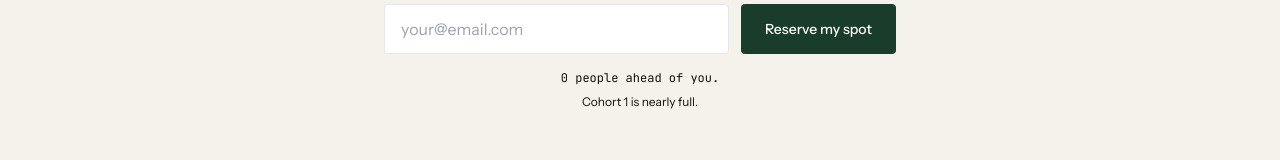
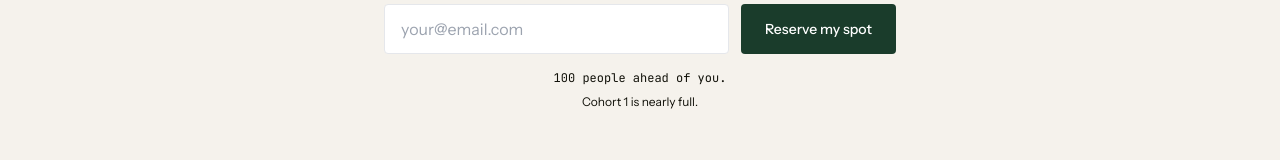
Before and after one commit to linomarrero/calspaces, a Next.js app: page / in a window 1280 px wide. Shown: the part 5731-5891 px from the top of the page. Built offline with nearby package versions, Linux system fonts and the light colour scheme; no server answers; the database is empty.

Commit message:
Adjust count display to include an offset of 100

```diff
--- a/components/Waitlist.tsx
+++ b/components/Waitlist.tsx
@@ -75,7 +75,7 @@ export default function Waitlist() {
             )}
             {count !== null && (
               <p className="mt-4 font-mono text-xs text-foreground/50">
-                {count.toLocaleString()} people ahead of you.
+                {(count + 100).toLocaleString()} people ahead of you.
               </p>
             )}
             <p className="mt-2 font-body text-xs text-amber-800/90">
```
